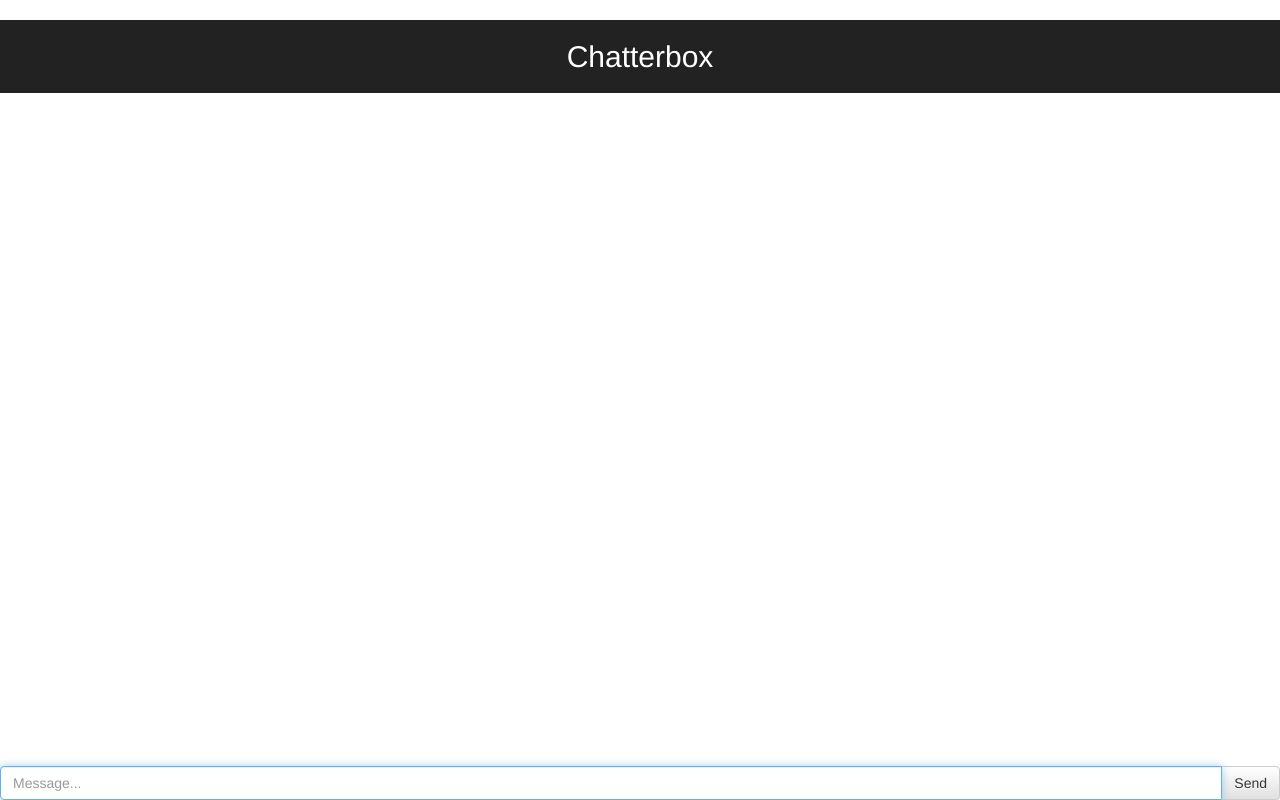
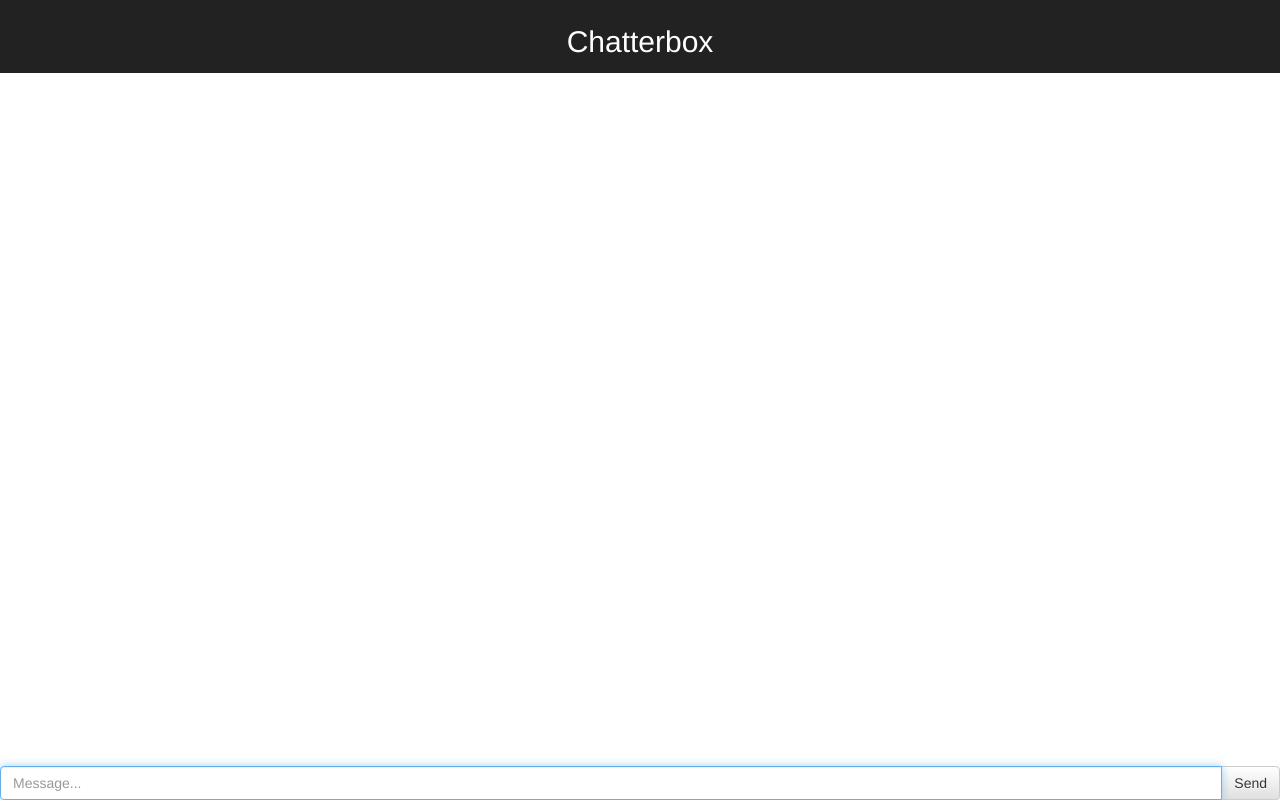
Before and after one commit to sauvala/chatterbox, a React app: page / in a window 1280 px wide. Built offline with nearby package versions, Linux system fonts and the light colour scheme.

Commit message:
Moved the header to the top of the page.

```diff
--- a/src/App.css
+++ b/src/App.css
@@ -2,8 +2,5 @@
   background-color: #222;
   color: white;
   text-align: center;
+  padding: 5px;
 }
-
-h2 {
-  padding: 20px;
-}
```
